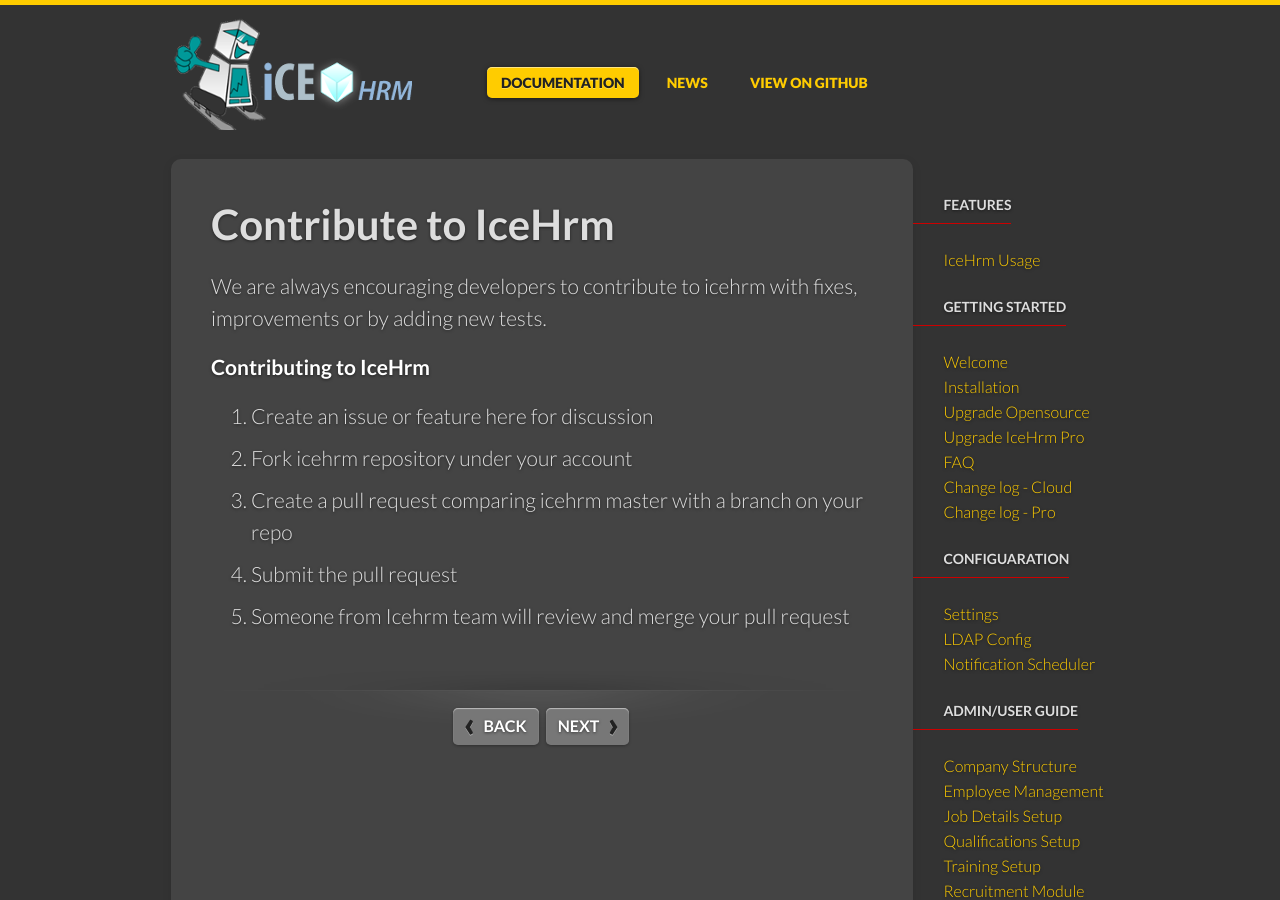
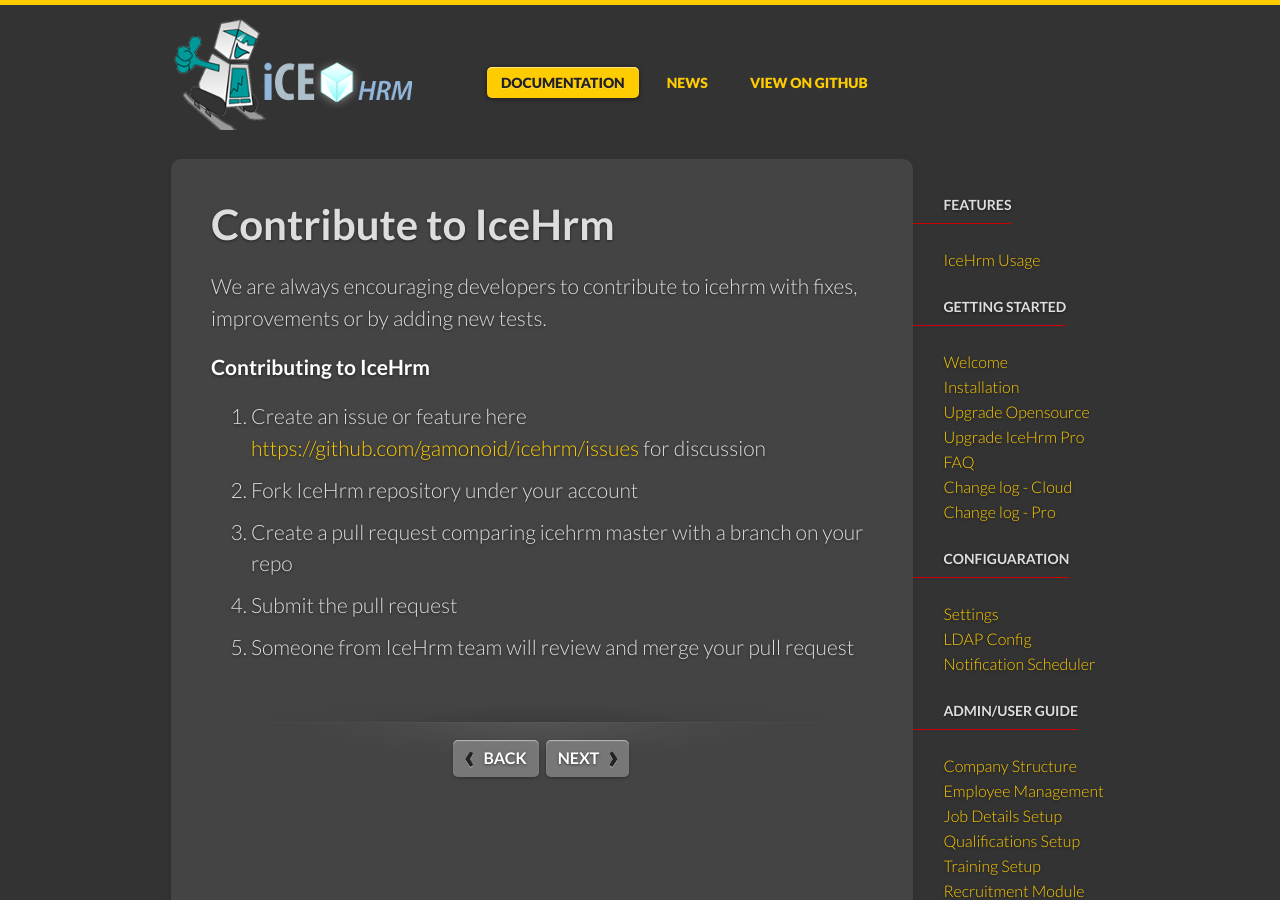
Before and after one commit to icehrm/icehrm.github.io, a Jekyll site: the page built from _docs/contribute.md, in a window 1280 px wide and 900 px high. Built offline with Jekyll 4.4.1, drawn with Linux system fonts in a browser that asks for light colours; some of the changed lines change nothing that is shown.

Commit message:
Correct url

```diff
--- a/_docs/contribute.md
+++ b/_docs/contribute.md
@@ -10,8 +10,8 @@
 
 #### Contributing to IceHrm
 
-1. Create an issue or feature here [](https://github.com/gamonoid/icehrm/issues) for discussion
-2. Fork icehrm repository under your account
+1. Create an issue or feature here [https://github.com/gamonoid/icehrm/issues](https://github.com/gamonoid/icehrm/issues) for discussion
+2. Fork IceHrm repository under your account
 3. Create a pull request comparing icehrm master with a branch on your repo
 4. Submit the pull request
-5. Someone from Icehrm team will review and merge your pull request
+5. Someone from IceHrm team will review and merge your pull request
```
